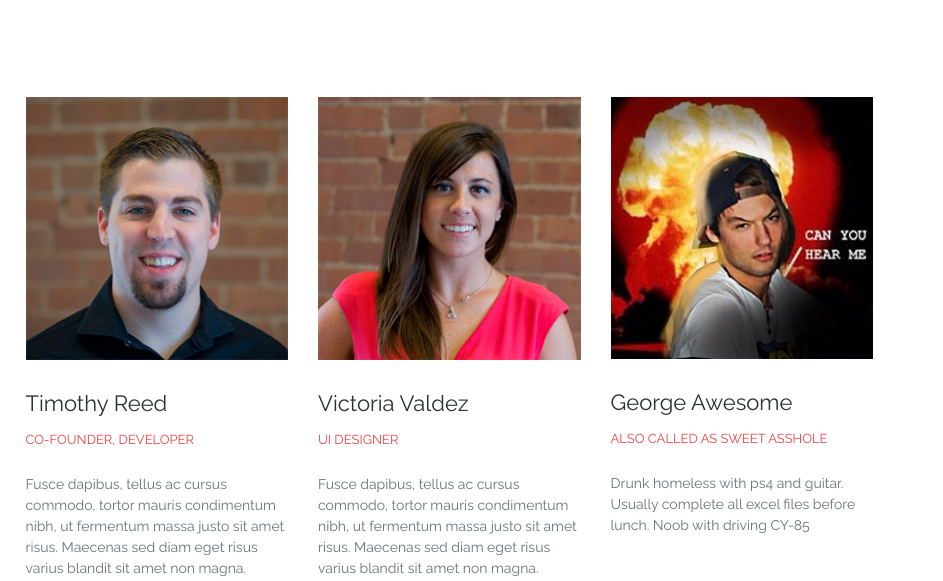
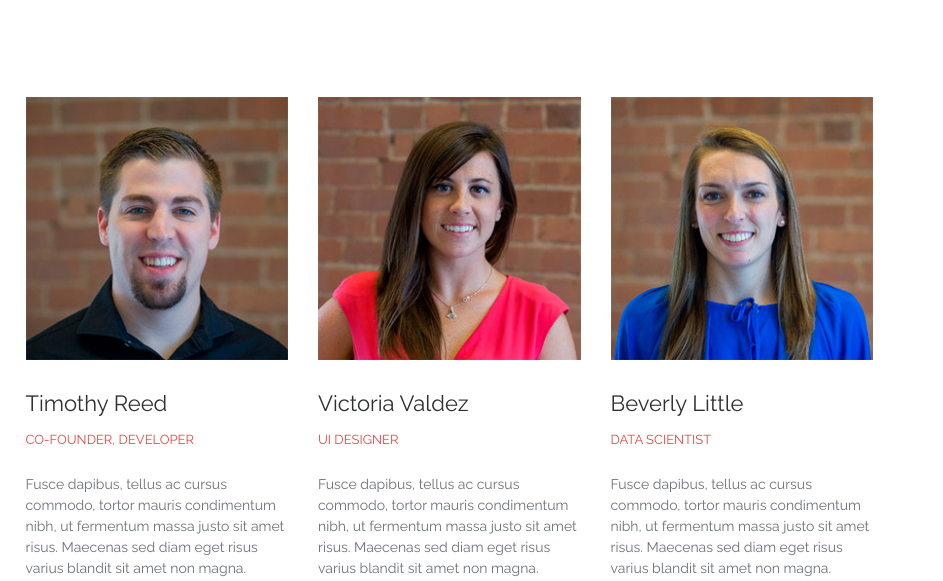
Before and after one commit to vyasinskiy/activebox, a plain HTML site: page index.html in a window 1280 px wide. Shown: the part 2306-2887 px from the top of the page, 337-1280 px from the left. Drawn offline with nearby package versions, Linux system fonts and the light colour scheme.

Commit message:
joke deleted

```diff
--- a/index.html
+++ b/index.html
@@ -216,7 +216,7 @@
                         <a href="" class="socials__item"><i class="fa fa-linkedin-square" aria-hidden="true"></i></a>
                     </div>
                 </div>
-                <!-- <div class="team__item">
+                <div class="team__item">
                     <img class="team__photo" src="img/team/team_4.jpg" alt="">
                     <h4 class="team__fullname">
                         Beverly Little
@@ -228,25 +228,6 @@
                         Fusce dapibus, tellus ac cursus commodo, tortor mauris condimentum nibh, ut fermentum massa
                         justo sit amet risus. Maecenas sed diam eget risus varius blandit sit amet non magna. Nullam
                         quis risus eget urna mollis ornare vel eu leo.
-                    </div>
-                    <div class="socials">
-                        <a href="" class="socials__item"><i class="fa fa-facebook" aria-hidden="true"></i></a>
-                        <a href="" class="socials__item"><i class="fa fa-twitter" aria-hidden="true"></i></a>
-                        <a href="" class="socials__item"><i class="fa fa-linkedin-square" aria-hidden="true"></i></a>
-                    </div>
-                </div> -->
-                <div class="team__item">
-                    <img class="team__photo" src="img/team/team_4_1.jpg" alt="">
-                    <h4 class="team__fullname">
-                        George Awesome
-                    </h4>
-                    <div class="team__position">
-                        also called as Sweet asshole
-                    </div>
-                    <div class="team__about">
-                        Drunk homeless with ps4 and guitar.
-                        Usually complete all excel files before lunch.
-                        Noob with driving CY-85
                     </div>
                     <div class="socials">
                         <a href="" class="socials__item"><i class="fa fa-facebook" aria-hidden="true"></i></a>
```
